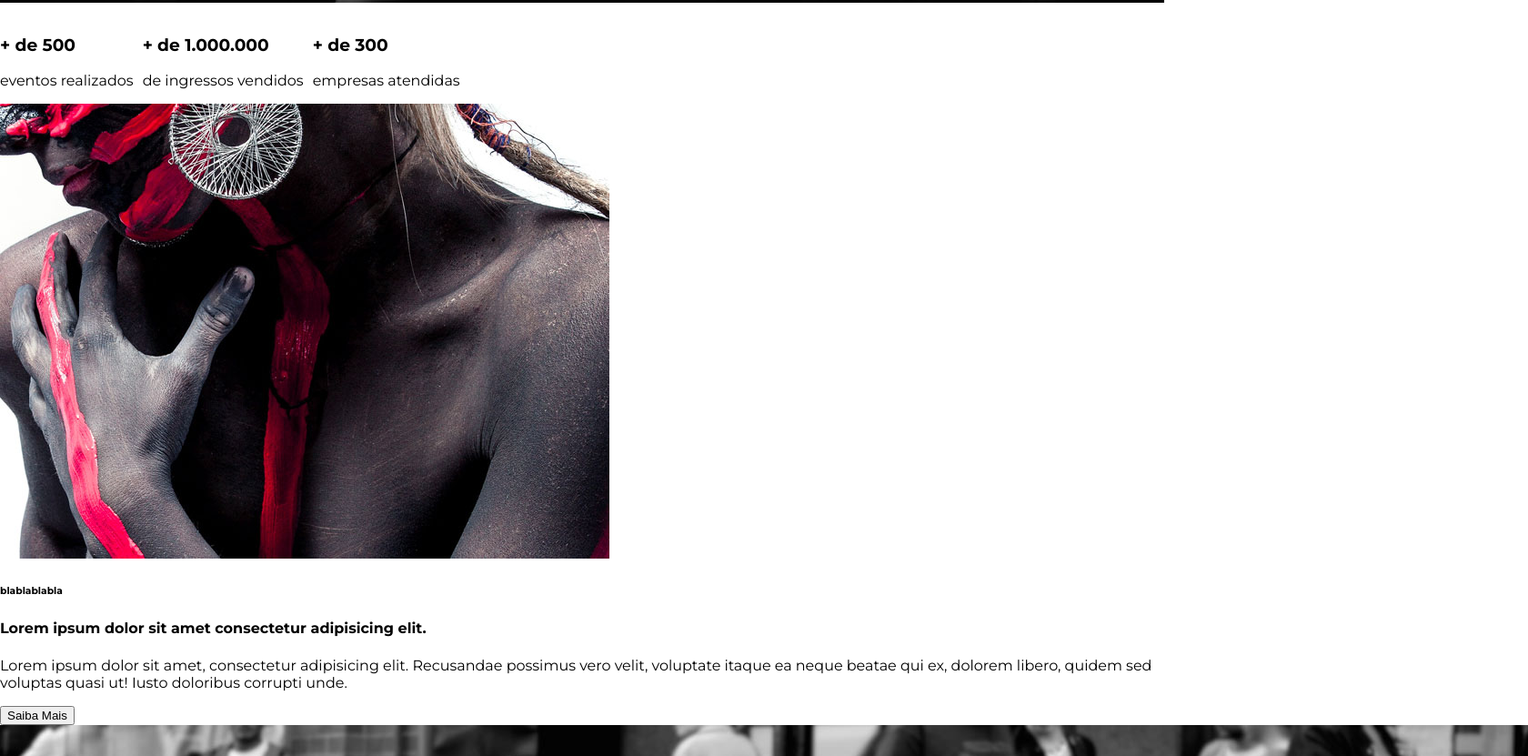
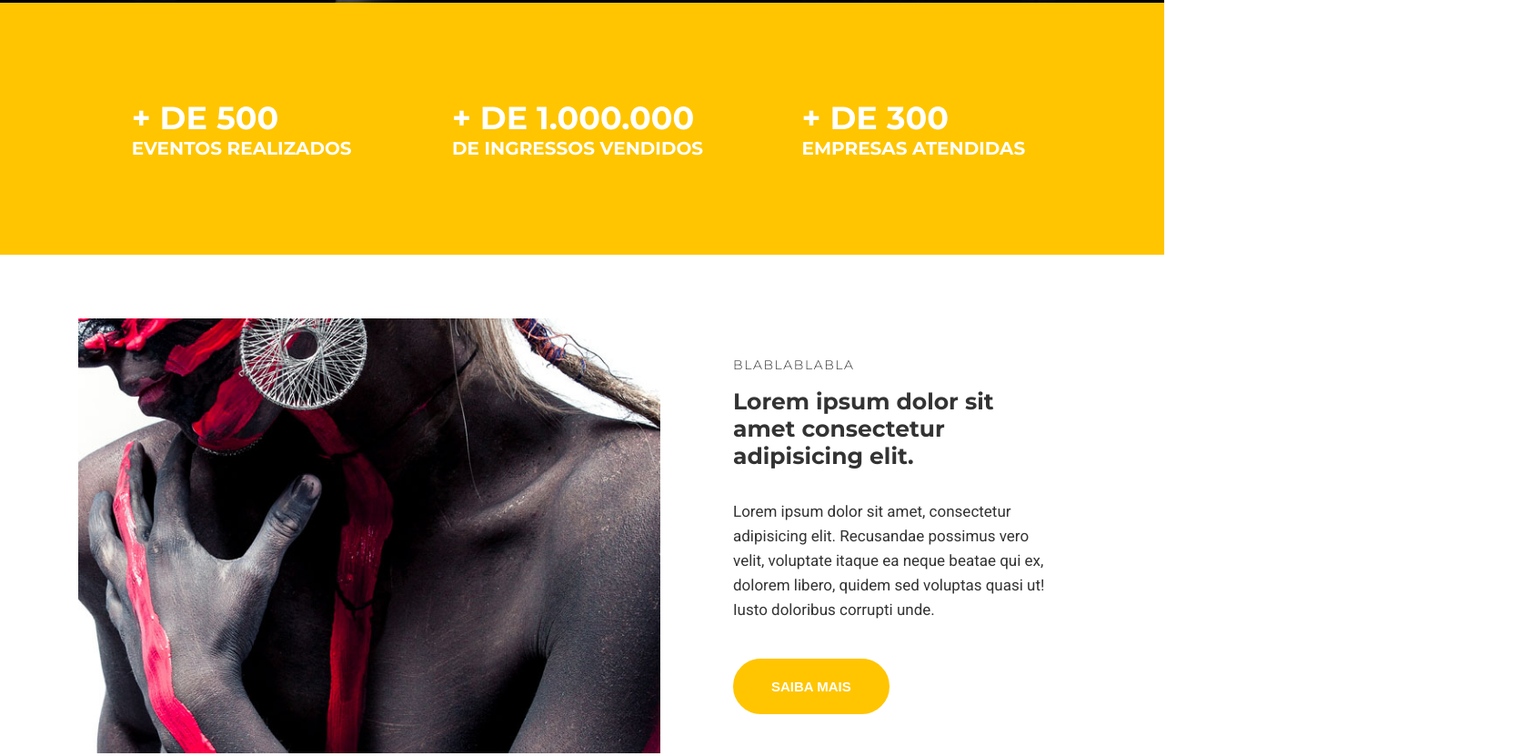
Before and after one commit to PedrovBraga/studion, a website: page src/index.html in a window 1280 px wide. Shown: the part 797-1628 px from the top of the page at 91% size, 1680 px wide, since content can reach past the window. Drawn offline with Linux system fonts and the light colour scheme.

Commit message:
feat(counter and intitutional): styling counter, institutional and buttons. working with grids

```diff
--- a/src/index.html
+++ b/src/index.html
@@ -9,6 +9,7 @@
     </head>
     <body>
         <nav class="navbar">
+            <div class="container navbar_container">
                 <h1 class="logo-studion">
                     Studi<span class="copy--primary">on</span>
                     <span class="logo-studion_subtitle">Eventos</span>
@@ -40,6 +41,7 @@
                         </a>
                     </li>
                 </ul>
+            </div>
         </nav>
 
         <header>
@@ -56,23 +58,35 @@
         </header>
 
         <main>
-            <section>
-                <ul>
-                    <li><h3>+ de 500</h3>eventos realizados</li>
-                    <li><h3>+ de 1.000.000 </h3>de ingressos vendidos</li>
-                    <li><h3>+ de 300</h3> empresas atendidas</li>
+            <section id="counter">
+                <ul class="container counter_container">
+                    <li>
+                        <h3>+ de 500
+                            <small> eventos realizados</small>
+                        </h3>
+                    </li>
+                    <li>
+                        <h3>+ de 1.000.000
+                            <small> de ingressos vendidos</small>
+                        </h3>
+                    </li>
+                    <li>
+                        <h3>+ de 300
+                            <small> empresas atendidas</small>
+                        </h3>
+                    </li>
                 </ul>
             </section>
 
-            <section>
-                <img src="./images/institutional.jpg" alt="">
-                <div id="">
+            <section class="container institutional">
+                <img class="institutional_image" src="./images/institutional.jpg" alt="Studion institutional">
+                <div class="institutional_copy">
                     <h6>blablablabla</h6>
                     <h4>Lorem ipsum dolor sit amet consectetur adipisicing elit.</h4>
                     <p>
                         Lorem ipsum dolor sit amet, consectetur adipisicing elit. Recusandae possimus vero velit, voluptate itaque ea neque beatae qui ex, dolorem libero, quidem sed voluptas quasi ut! Iusto doloribus corrupti unde.
                     </p>
-                    <button>Saiba Mais</button>
+                    <button class="btn btn-institutional">Saiba Mais</button>
                 </div>
             </section>
 
--- a/src/style.css
+++ b/src/style.css
@@ -1,4 +1,4 @@
-@import url('https://fonts.googleapis.com/css2?family=Montserrat:wght@300;400;700;900&display=swap');
+@import url('https://fonts.googleapis.com/css2?family=Montserrat:wght@300;400;500;700;900&family=Roboto&display=swap');
 
 * {
     box-sizing: border-box;
@@ -7,13 +7,26 @@
 :root {
     font-family: 'Montserrat', sans-serif ;
     font-size: 16px;
+    --color-copy: #333;
     --color-primary: #ffc500;
     --default-padding: 1rem;
+    color: var(--color-copy);
 }
 
 body {
     margin: 0;
     padding-top: 7.75rem;
+}
+
+
+
+header, main, footer {
+    overflow-x: hidden;
+}
+
+.container {
+    max-width: 1140px;
+    margin: 0 auto;
 }
 
 header h6 {
@@ -33,18 +46,24 @@ li {
 .navbar {
     position: fixed;
     z-index: 1;
+    top: 0;
+    left: 0;
+    width: 100%;
+
+    background-color: #000;
+    color: #fff;
+}
+
+.navbar_container {
     display: grid;
     grid-template-columns: 1fr 9fr;
     align-items: center;
-    top: 0;
-    left: 0;
 
     width: 100vw;
     height: 7.75rem;
     padding: 0 1rem;
 
-    background-color: #000;
-    color: #fff;
+
 }
 
 .navbar__links {
@@ -137,15 +156,72 @@ li {
     transition: 0.3s all ease;
 }
 
-.btn:hover, .btn:active, .btn:focus {
-    border: var(--color-primary);
+.btn:hover, .btn:active, .btn:focus, .btn-institutional {
+    border-color: var(--color-primary);
     background-color: var(--color-primary);
     color: #fff;
-<<<<<<< HEAD
 }
 
 #counter {
     background-color: var(--color-primary);
-=======
->>>>>>> 4b31d20a19e8039afffffcc3879253e3f9dfc2af
+    color: #fff;
+    text-transform: uppercase;
 }
+
+.counter_container {
+    padding: 4.375rem 1rem;
+    display: grid;
+    grid-template-columns: repeat(auto-fill, minmax(300px, 1fr));
+    place-items: center;
+}
+
+.counter_container h3 {
+    font-size: 2.1875rem;
+}
+
+.counter_container h3 small {
+    display: block;
+    font-size: 1.25rem;
+}
+
+.institutional {
+    display: grid;
+    grid-template-columns: auto auto;
+    align-items: center;
+    padding: 4.375rem 1rem;
+    gap: 3.125rem;
+}
+
+.institutional_image {
+    max-width: 640px;
+}
+
+.institutional_copy {
+    padding: 0 1.875rem;
+}
+
+.institutional_copy h6 {
+    font-size: 0.875rem;
+    font-weight: 300;
+    letter-spacing: 0.1rem;
+    text-transform: uppercase;
+    margin: 0;
+}
+
+.institutional_copy h4 {
+    font-size: 1.5625rem;
+    margin-top: 1rem;
+}
+
+.institutional p {
+    font-family: 'Roboto', 'sans-serif';
+    font-size: 1.0625rem;
+    line-height: 1.6875rem;
+    margin-bottom: 0;
+    margin-bottom: 2.5rem;
+}
+
+.btn-institutional:hover {
+    color: var(--color-copy);
+    background: unset;
+}
```
Lines whose indentation alone changed are shown as unchanged.
